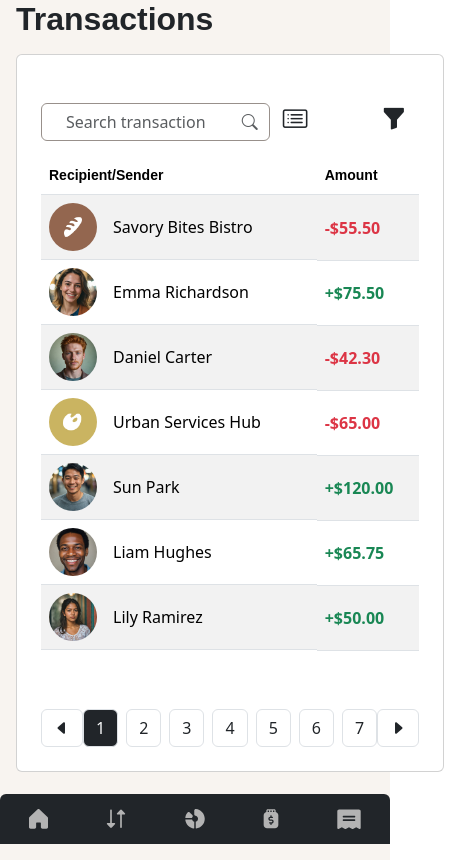
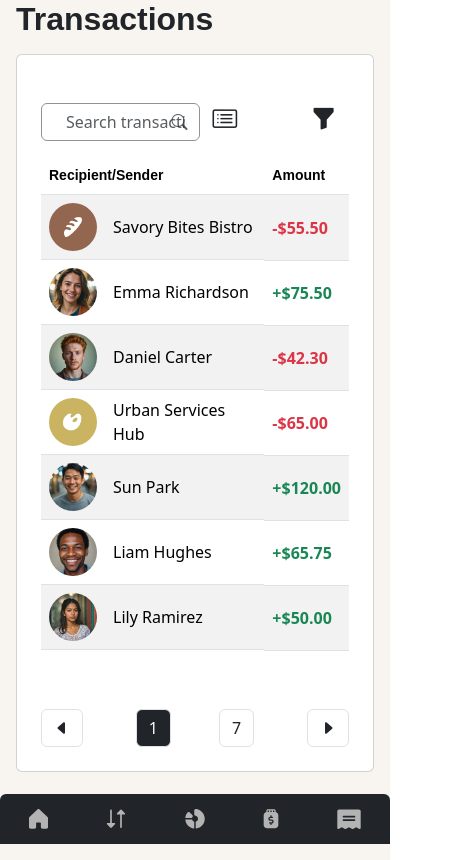
Before and after one commit to abdalsimam1-sketch/personal-finance-app, a React (Vite) app: page /transactions in a window 390 px wide. Shown: the whole page, 460 px wide, since content can reach past the window. Built offline with nearby package versions, Linux system fonts and the light colour scheme.

Commit message:
fix : reduce the number of rendered page buttons on mobile

```diff
--- a/src/pages/Transactions.jsx
+++ b/src/pages/Transactions.jsx
@@ -82,6 +82,9 @@ export const Transactions = () => {
   useEffect(() => {
     setCurrentPage(1);
   }, [Search, selectedCategory, SelectedSort]);
+  const mobilePages = [1, currentPage, totalPages];
+  const uniqueMobileNumbers = [...new Set(mobilePages)];
+
   return (
     <div className="px-3 d-flex flex-column gap-3 justify-content-center container h-100">
       <section>
@@ -250,11 +253,22 @@ export const Transactions = () => {
               onClick={prev}
             ></i>
           </div>
-          <div className="pages-section d-flex gap-2">
+          <div className="pages-section  gap-2 d-none d-md-flex">
             {pageNumbers.map((button) => (
               <button
                 key={button}
-                className={`btn border ${currentPage === button ? "bg-dark text-light" : ""}`}
+                className={`btn border ${currentPage === button ? "bg-dark text-light" : ""} `}
+                onClick={() => setCurrentPage(button)}
+              >
+                {button}
+              </button>
+            ))}
+          </div>
+          <div className="mobile-pages-section  d-flex gap-5 d-md-none ">
+            {uniqueMobileNumbers.map((button) => (
+              <button
+                key={button}
+                className={`btn border ${currentPage === button ? "bg-dark text-light" : ""} `}
                 onClick={() => setCurrentPage(button)}
               >
                 {button}
```
